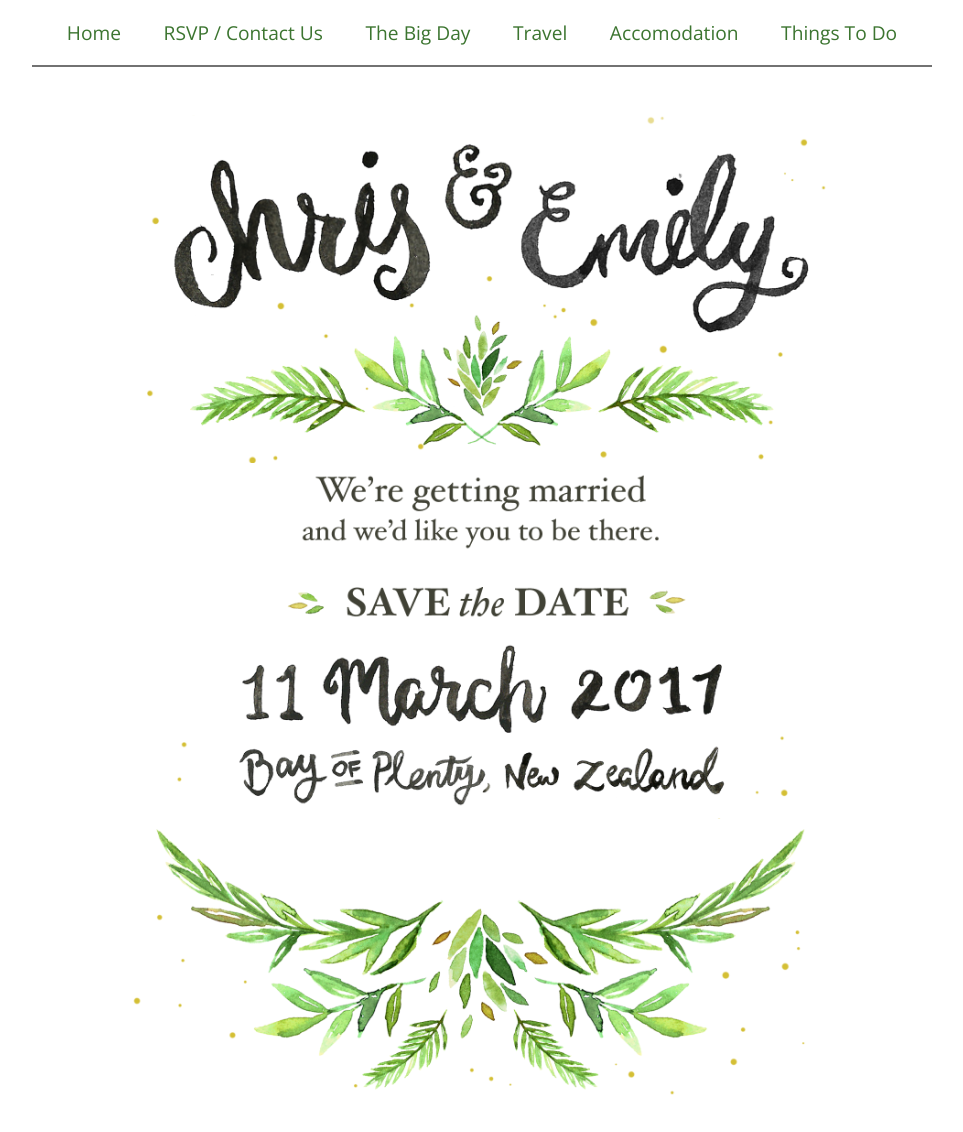
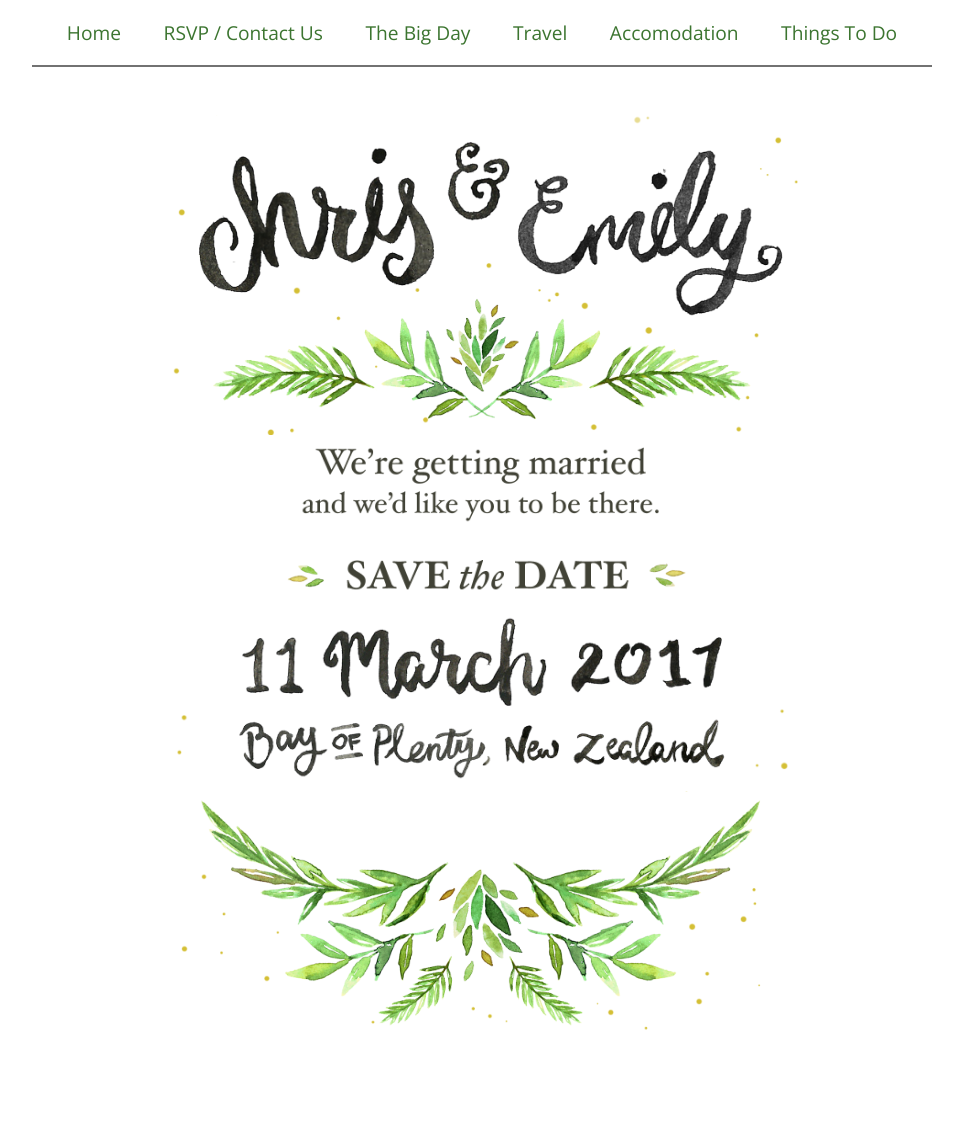
Before and after one commit to christopherdebeer/emilyandchris.wedding, a plain HTML site: page public/index.html in a window 1280 px wide. Shown: the whole page, without its empty margins (158-1121 px from the left). After the commit the page ends 1079 px from the top, so only its background shows below. Drawn offline with nearby package versions, Linux system fonts and the light colour scheme.

Commit message:
image sizing

```diff
--- a/public/assets/css/style.css
+++ b/public/assets/css/style.css
@@ -22,8 +22,17 @@ body {
   margin: 0 auto;
 }
 
+.header {
+  max-height: 40vh;
+  min-height: 200px;
+  width: auto;
+}
+
 .footer {
   margin-bottom: 3em;
+  max-height: 30vh;
+  min-height: 200px;
+  width: auto;
 }
 
 .nav {
@@ -87,7 +96,7 @@ h1:after {
   }
 }
 
-@media (max-width: 400px) {
+@media (max-width: 450px) {
   .nav {
     position: relative;
   }
```
